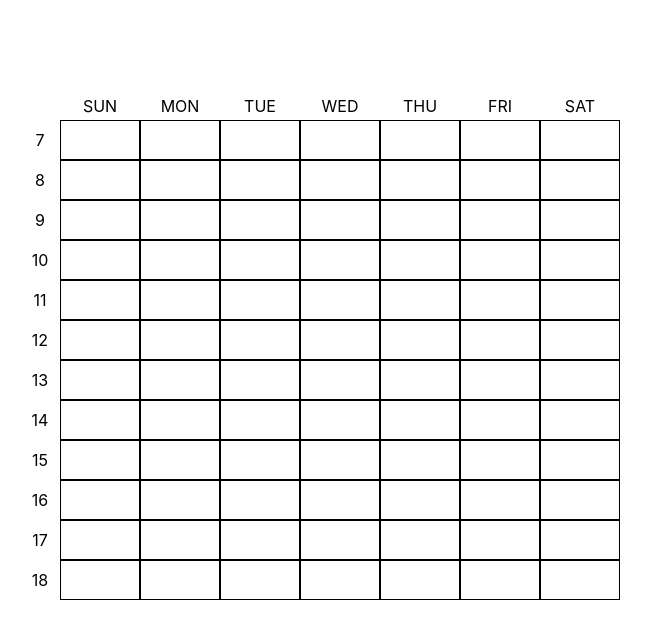
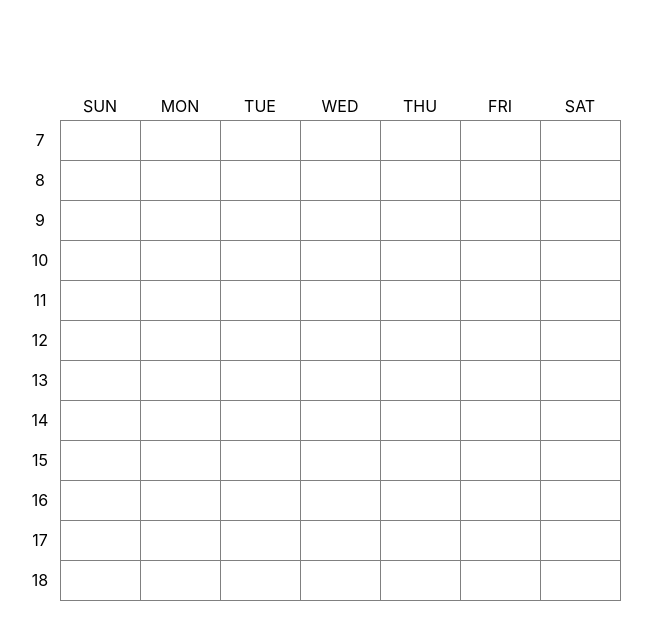
Before and after one commit to EmilyLow/event-scheduler, a React (Create React App) app: page / in a window 1280 px wide. Shown: the top 640 px of the page, without its empty margins (30-682 px from the left). Built offline with nearby package versions, Linux system fonts and the light colour scheme.

Commit message:
Changed border to outline

```diff
--- a/src/components/Hour.js
+++ b/src/components/Hour.js
@@ -24,7 +24,9 @@ const HourBlock = styled.div`
     grid-row-start: ${(props) => props.hour *4 + 2};
     grid-row-end: span 4;
 
-    border: 1px solid black;
+    outline: 1px solid gray;
+    margin-top: 1px;
+    margin-left: 1px;
     // background-color: blue;
 
 
```
